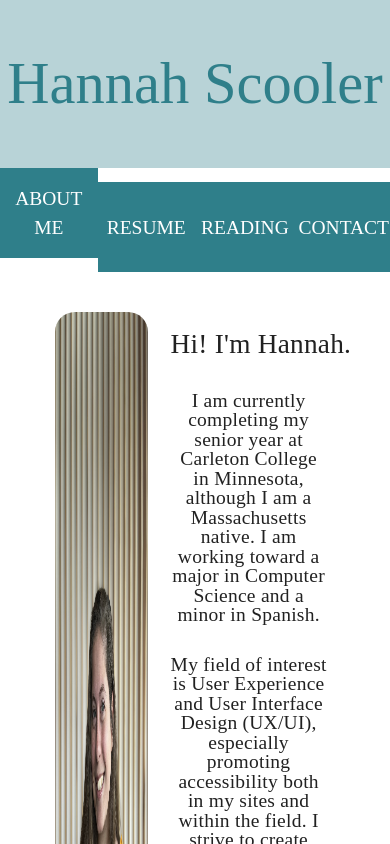
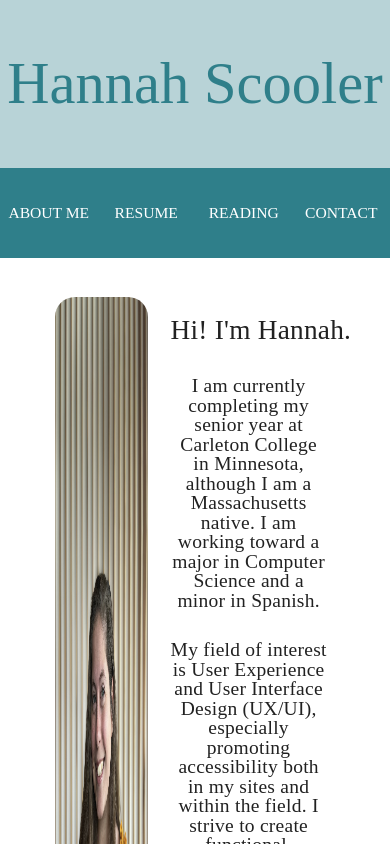
Before and after one commit to scoolerh/Personal-Website, a Vue app: page / in a window 390 px wide. Shown: the top 844 px of the page. Built offline with nearby package versions, Linux system fonts and the light colour scheme.

Commit message:
change font size for mobile

```diff
--- a/src/App.vue
+++ b/src/App.vue
@@ -121,7 +121,7 @@ footer {
     font-size: 4vw;
   }
   .nav-button {
-    font-size: 5vw;
+    font-size: 4vw;
   }
 }
 
--- a/src/components/AboutMePage.vue
+++ b/src/components/AboutMePage.vue
@@ -1,5 +1,5 @@
 <template>
-    <img :class="isMobile ? 'mobile-class' : 'other-class'" src="../assets/profile.jpg" alt="Profile Picture">
+    <img v-if="!isMobile" src="../assets/profile.jpg" alt="Profile Picture">
     <v-card elevation="0">
       <v-card-title>
         <h2>Hi! I'm Hannah.</h2>
@@ -44,12 +44,7 @@ img {
   margin-left: 5%;
   margin-right: 2%;
   border-radius: 20px;
+  width: 30%;
   size: contain;
 }
-.other-class {
-  width: 30%;
-}
-.mobile-class {
-  width: 80%;
-}
 </style>
```
